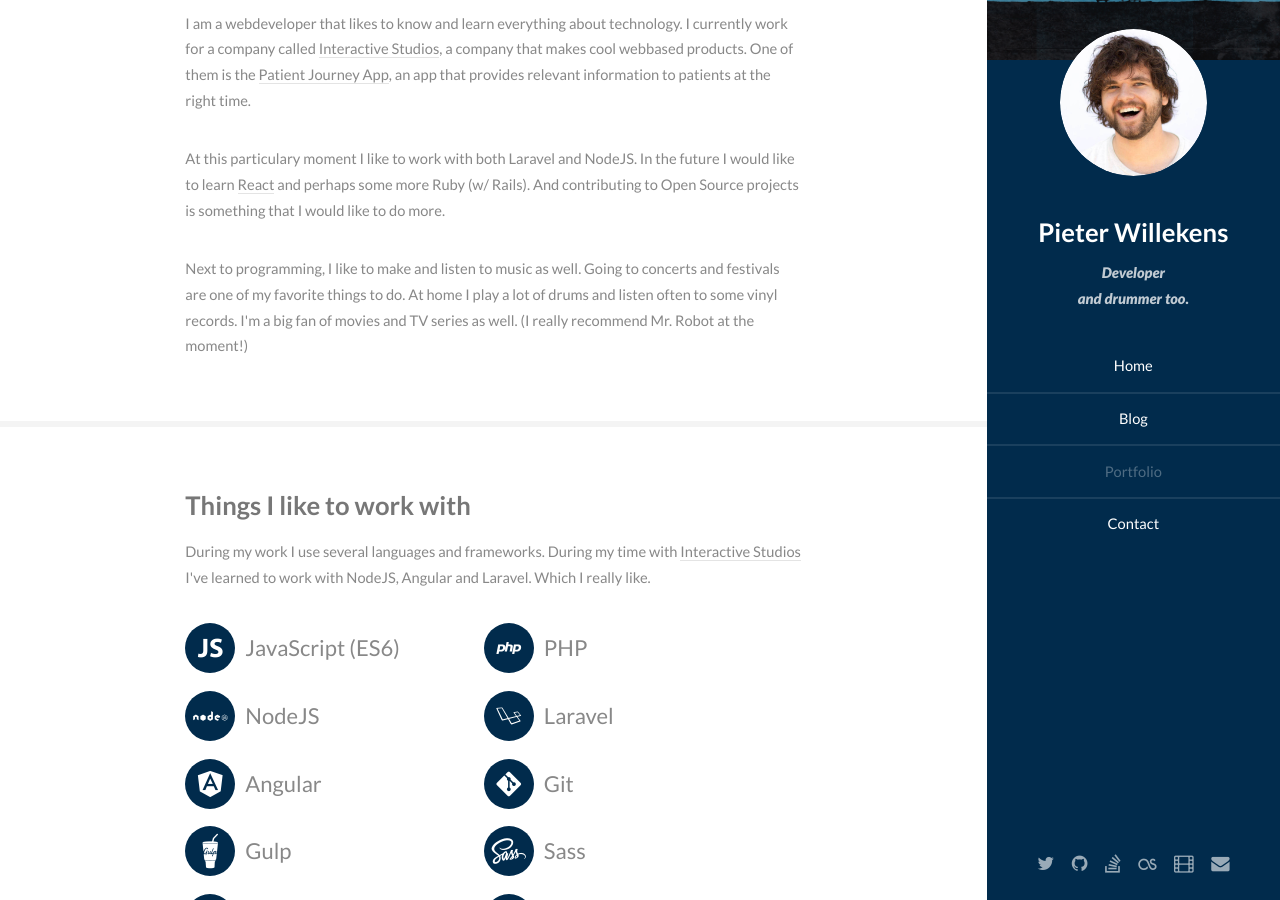
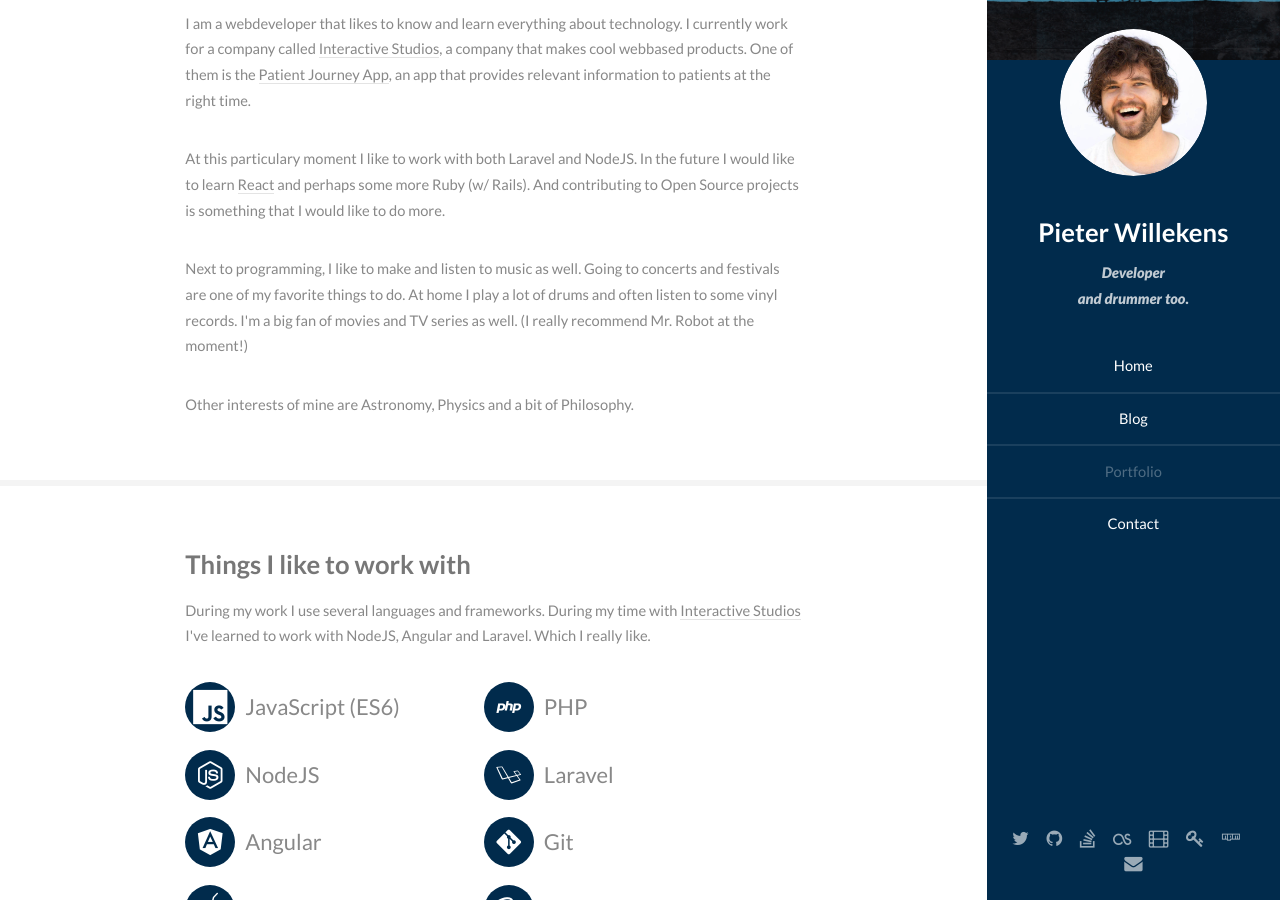
Before and after one commit to pataar/website-archived, a Jekyll site: the page built from index.html, in a window 1280 px wide and 900 px high, scrolled down 475 px. Built offline with Jekyll 4.4.1, drawn with Linux system fonts in a browser that asks for light colours; some of the changed text lies outside the part shown.

Commit message:
Update index

```diff
--- a/_includes/header.html
+++ b/_includes/header.html
@@ -21,6 +21,8 @@
                 <li><a href="https://stackoverflow.com/users/3173382/pataar" class="icon fa fa-stack-overflow"><span class="label">Stack Overflow</span></a></li>
                 <li><a href="https://www.last.fm/user/{{site.lastfm_username}}" class="icon fa fa-lastfm"><span class="label">last.fm</span></a></li>
                 <li><a href="https://www.trakt.tv/user/{{site.trakt_username}}" class="icon fa fa-film"><span class="label">trakt.tv</span></a></li>
+                <li><a href="https://keybase.io/{{site.github_username}}" class="icon fa fa-key"><span class="label">keybase</span></a></li>
+                <li><a href="https://npmjs.com/~{{site.github_username}}" class="icon devicons devicons-npm"><span class="label">NPM</span></a></li>
                 <li><a href="mailto:site@pieterwillekens.nl" class="icon fa fa-envelope"><span class="label">Email</span></a></li>
             </ul>
         </footer>
--- a/_sass/vendor/_lato.scss
+++ b/_sass/vendor/_lato.scss
@@ -3,6 +3,12 @@
 	font-family: 'Lato';
 	font-style: normal;
 	font-weight: 400;
+	src: url("../fonts/lato/Lato-Regular.ttf") format('truetype');
+}/* latin */
+@font-face {
+	font-family: 'Lato';
+	font-style: normal;
+	font-weight: normal;
 	src: url("../fonts/lato/Lato-Regular.ttf") format('truetype');
 }
 /* latin */
@@ -16,6 +22,6 @@
 @font-face {
 	font-family: 'Lato';
 	font-style: italic;
-	font-weight: 400;
+	font-weight: normal;
 	src:  url(../fonts/lato/Lato-BlackItalic.ttf) format('truetype');
 }
--- a/index.html
+++ b/index.html
@@ -18,7 +18,8 @@
             <p>
                 At this particulary moment I like to work with both Laravel and NodeJS. In the future I would like to learn <a target="_blank" href="https://facebook.github.io/react">React</a> and perhaps some more Ruby (w/ Rails). And contributing to Open Source projects is something that I would like to do more.
             </p>
-            <p>Next to programming, I like to make and listen to music as well. Going to concerts and festivals are one of my favorite things to do. At home I play a lot of drums and listen often to some vinyl records. I'm a big fan of movies and TV series as well. (I really recommend Mr. Robot at the moment!)</p>
+            <p>Next to programming, I like to make and listen to music as well. Going to concerts and festivals are one of my favorite things to do. At home I play a lot of drums and often listen to some vinyl records. I'm a big fan of movies and TV series as well. (I really recommend Mr. Robot at the moment!)</p>
+            <p>Other interests of mine are Astronomy, Physics and a bit of Philosophy. </p>
         </div>
     </section>
 
@@ -31,9 +32,9 @@
                 Which I really like.
             </p>
             <ul class="feature-icons">
-                <li><i class="devicons devicons-javascript"></i>JavaScript (ES6)</li>
+                <li><i class="devicons devicons-javascript_badge"></i>JavaScript (ES6)</li>
                 <li><i class="devicons devicons-php"></i>PHP</li>
-                <li><i class="devicons devicons-nodejs"></i>NodeJS</li>
+                <li><i class="devicons devicons-nodejs_small"></i>NodeJS</li>
                 <li><i class="devicons devicons-laravel"></i>Laravel</li>
                 <li><i class="devicons devicons-angular"></i>Angular</li>
                 <li><i class="devicons devicons-git"></i>Git</li>
@@ -56,7 +57,9 @@
                     <div class="inner">
                         <h4>Patient Journey App</h4>
                         <p>
-                            At <a href="https://www.interactivestudios.nl">Interactive Studios</a> I'm mainly working on the <a href="https://patientjourneyapp.com">Patient Journey App</a>. It's an app that provides information on the right time to patients. The content is fully managable by the Hospitals or Clinics providing the app. The app is built using <a href="http://ionicframework.com/">Ionic Framework</a> and using custom built plugins and scripts. We've won several awards with the app. For more information check out <a href="https://patientjourneyapp.com">patientjourneyapp.com</a>
+                            At <a href="https://www.interactivestudios.nl">Interactive Studios</a> I'm mainly working on the <a href="https://patientjourneyapp.com">Patient Journey App</a>. It's an app that provides information on the right time to patients.
+                            The content is fully managable by the Hospitals or Clinics providing the app. The app is built using <a href="http://ionicframework.com/">Ionic Framework</a> and
+                            using custom built plugins and scripts. We've won several awards with the app. For more information check out <a href="https://patientjourneyapp.com">patientjourneyapp.com</a>
                         </p>
                     </div>
                 </article>
@@ -73,10 +76,12 @@
                     <a href="images/home/pic03.jpg" target="_blank" class="image"><img src="images/home/pic03.jpg" alt="" /></a>
                     <div class="inner">
                         <h4>Open Source projects</h4>
-                        <p>I've made some open source projects as well. Currently there are 2 node modules which I've published publicly under the MIT license. One of these modules is called Logar. Which is a simple utility that helps you log to stdout.</p>
-                        <p>The other one is called dir-templar. Which can parse an entire directory through lodash's template engine, and places the content inside an other directory. I hope to make more open source projects and contribute more to others.</p>
+                        <p>I've made some open source projects as well. Currently there are 2 node modules which I've published publicly under the MIT license.
+                            One of these modules is called Logar. Which is a simple utility that helps you log to stdout.</p>
+                        <p>The other one is called dir-templar. Which can parse an entire directory through lodash's template engine, and places the content inside an other directory.
+                            I hope to make more open source projects and contribute more to others.</p>
 
-                        You can find more information on my <a href="https://github.com/pataar">github page.</a>
+                        You can find more information on my <a href="https://github.com/pataar">Github page.</a>
                     </div>
                 </article>
             </div>
```
Also changed, not shown: _includes/footer.html (line endings or trailing spaces).
